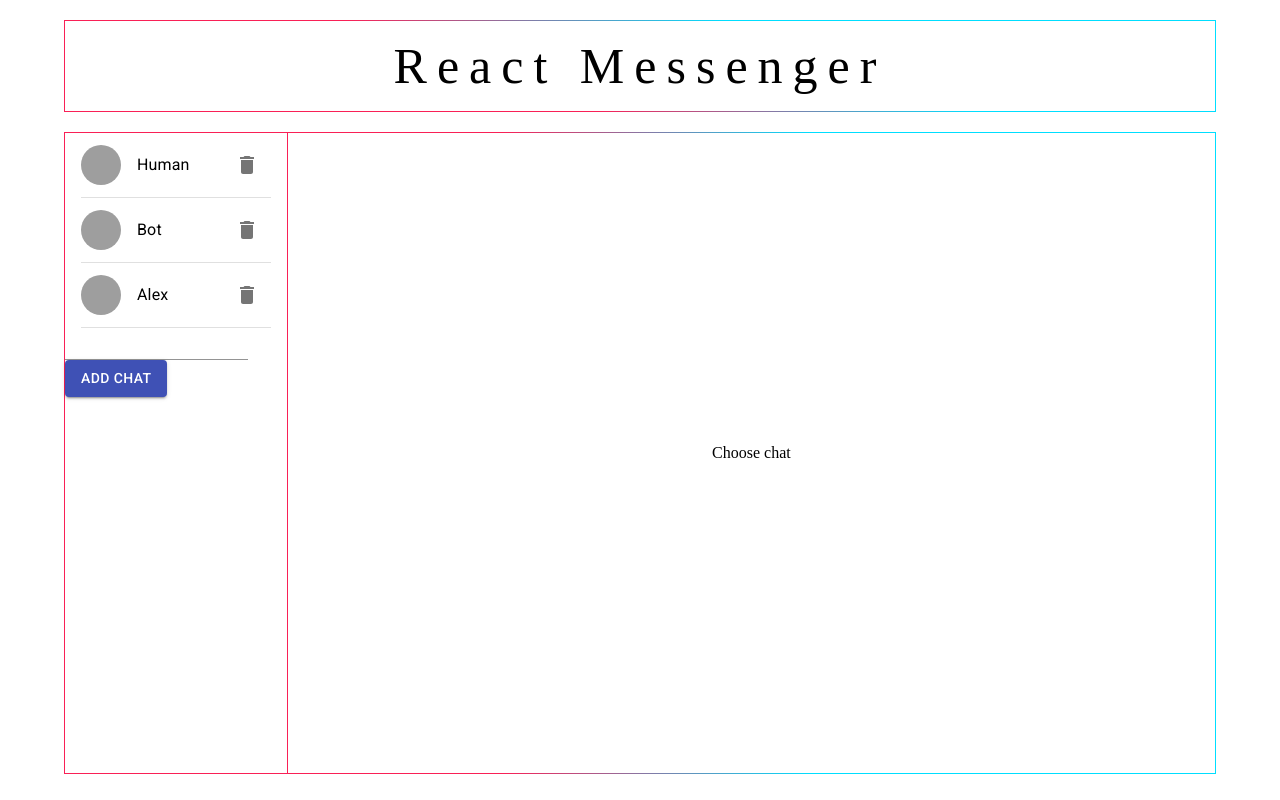
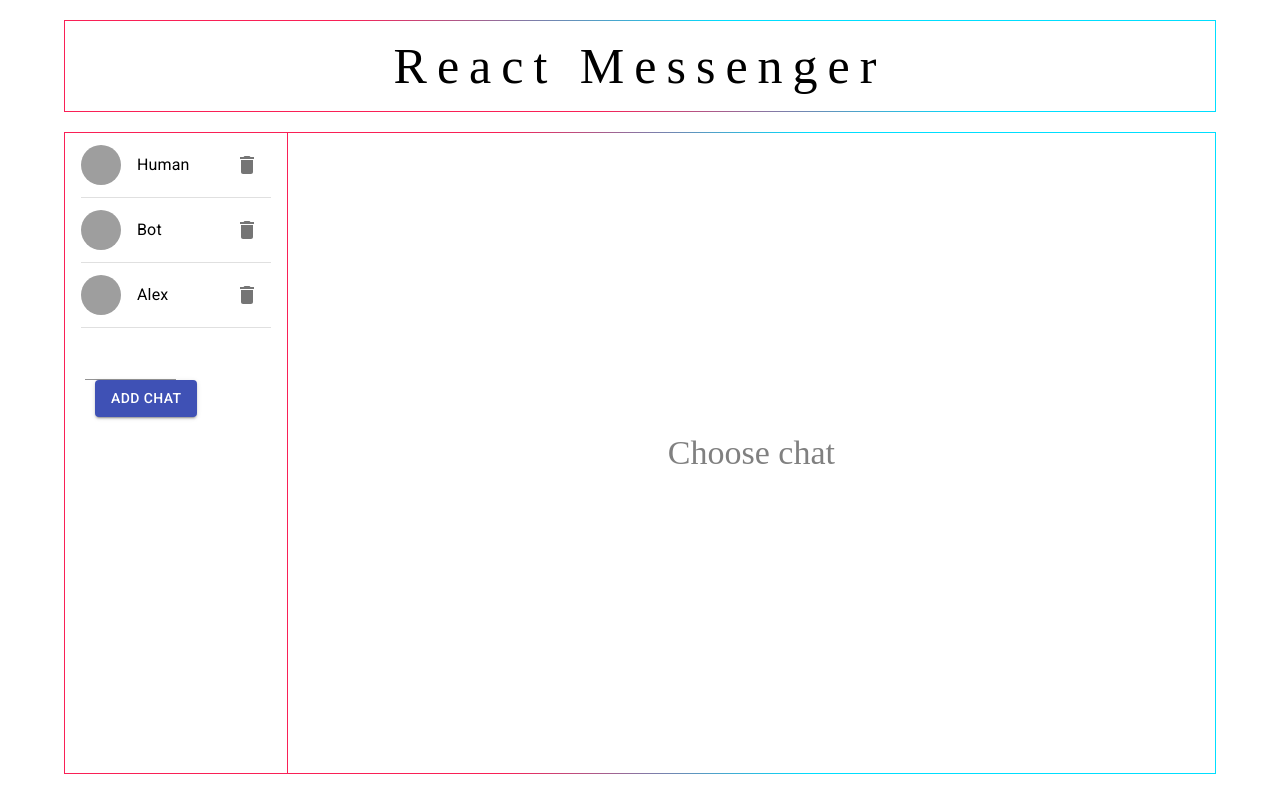
Before and after one commit to dkimd5/React-GB, a React app: page / in a window 1280 px wide. Built offline with nearby package versions, Linux system fonts and the light colour scheme; grey boxes are pictures that could not be loaded.

Commit message:
add chat styles changed

```diff
--- a/src/components/Messenger/ChatField/chatField.scss
+++ b/src/components/Messenger/ChatField/chatField.scss
@@ -26,4 +26,8 @@
    left: 50%;
    margin-right: -50%;
    transform: translate(-50%, -50%);
+   font-style: normal;
+   font-weight: 400;
+   font-size: 34px;
+   color: grey;
 }
--- a/src/components/Messenger/chatList/ChatList.js
+++ b/src/components/Messenger/chatList/ChatList.js
@@ -19,6 +19,12 @@ const useStyles = makeStyles({
    },
    newMsg: {
       backgroundColor: 'aqua',
+   },
+   addChatField: {
+      width: '50%',
+   },
+   addChatBtn: {
+      marginLeft: '10px'
    }
 });
 
@@ -64,14 +70,17 @@ export const ChatList = ({ chatId }) => {
                </Link>
             ))
             }
-            <TextField value={ value } onChange={ handleChange } />
+            <div className="addchat-wrp">
+               <TextField className={ classes.addChatField } value={ value } onChange={ handleChange } />
                <Button
+                  className={ classes.addChatBtn }
                   variant="contained"
                   color="primary"
                   onClick={ handleAddChat }
                >
                   Add Chat
                </Button>
+            </div>
          </List >
 
       </>
--- a/src/components/Messenger/chatList/chatList.scss
+++ b/src/components/Messenger/chatList/chatList.scss
@@ -0,0 +1,3 @@
+.addchat-wrp {
+   margin: 20px;
+}
--- a/src/components/Messenger/messageField/MessageField.js
+++ b/src/components/Messenger/messageField/MessageField.js
@@ -34,7 +34,7 @@ export const MessageField = ({ onAddMessage }) => {
          <TextField
             id="outlined-textarea"
             label="Your message"
-            placeholder="Placeholder"
+            placeholder="Text your message here..."
             multiline
             variant="outlined"
             value={ value }
```
Lines whose indentation alone changed are shown as unchanged.
